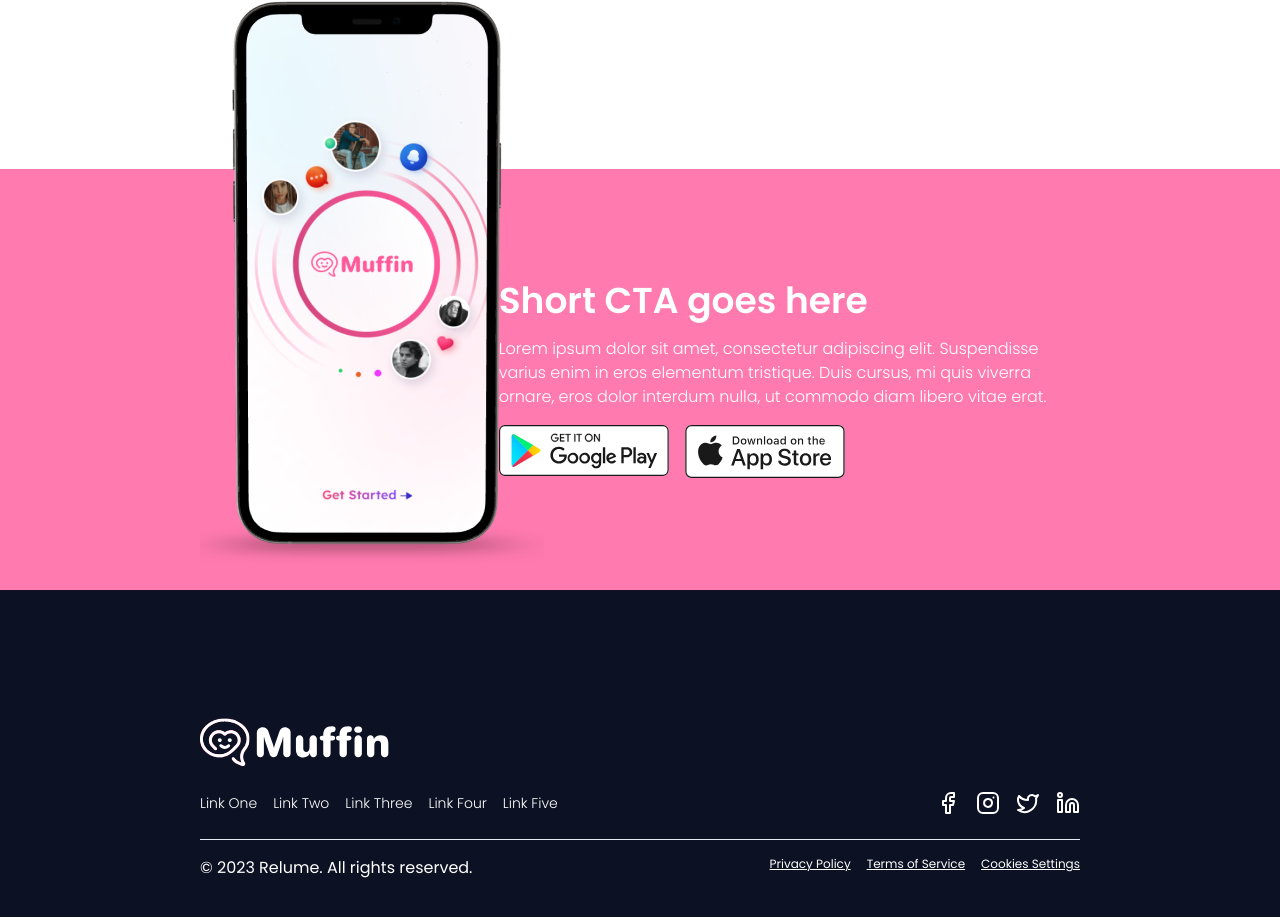
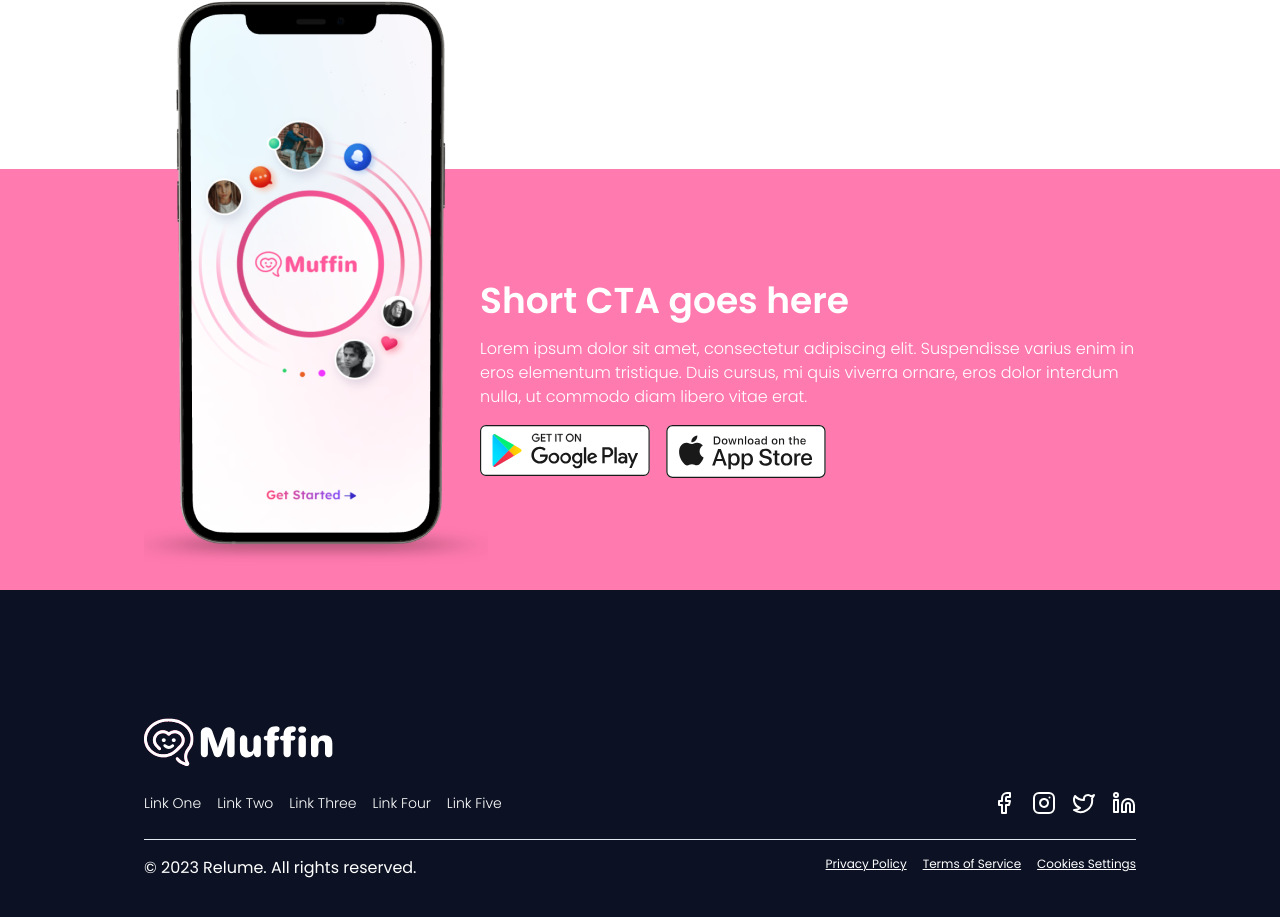
Before and after one commit to rv100101/muft, a React (Vite) app: page / in a window 1280 px wide. Shown: the part 1382-2299 px from the top of the page. Built offline with nearby package versions, Linux system fonts and the light colour scheme.

Commit message:
refactor: changed padding

```diff
--- a/src/components/cta.tsx
+++ b/src/components/cta.tsx
@@ -3,7 +3,7 @@
 import CtaPhone from "@/assets/cta-phone.png";
 const Cta = () => {
   return (
-    <div className="mx-8 lg:mx-[200px] mt-8 md:mt-12 lg:mt-64">
+    <div className="mx-8 lg:mx-36 mt-8 md:mt-12 lg:mt-64">
       <div className="grid lg:grid-cols-3 relative gap-4 py-14 md:py-28">
         <div className="lg:block hidden w-full h-full">
           <img
--- a/src/components/footer.tsx
+++ b/src/components/footer.tsx
@@ -3,7 +3,7 @@
 import { Facebook, Instagram, Twitter, Linkedin } from "lucide-react";
 const Footer = () => {
   return (
-    <div className="mx-8 lg:mx-[200px] py-8 md:py-32 space-y-4 ">
+    <div className="mx-8 lg:mx-36 py-8 md:py-32 space-y-4 ">
       <div className="flex justify-center md:justify-start">
         <img src={LogoWhite} alt="white muffin logo" />
       </div>
```
